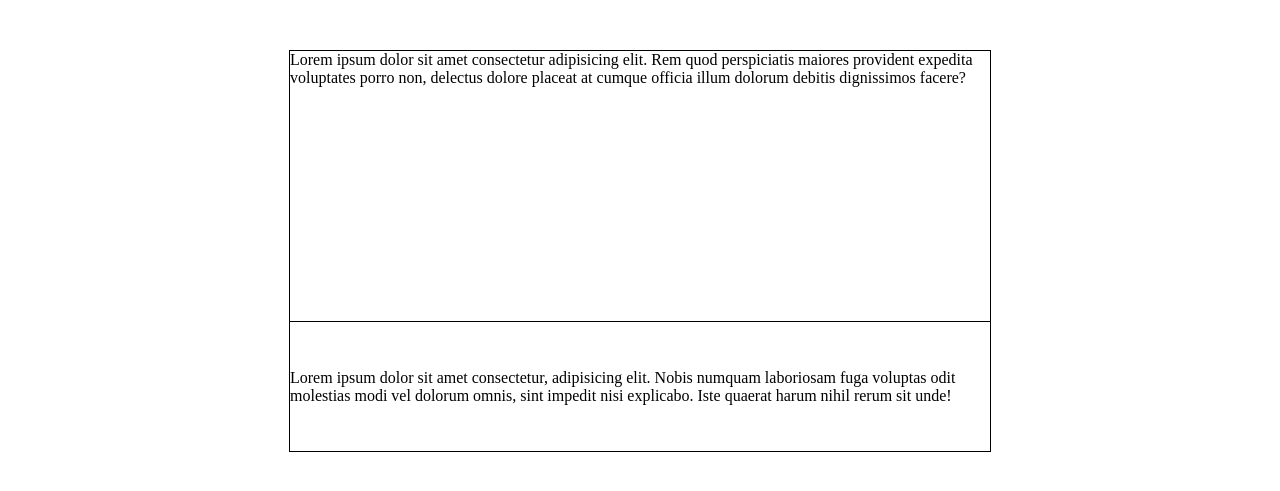
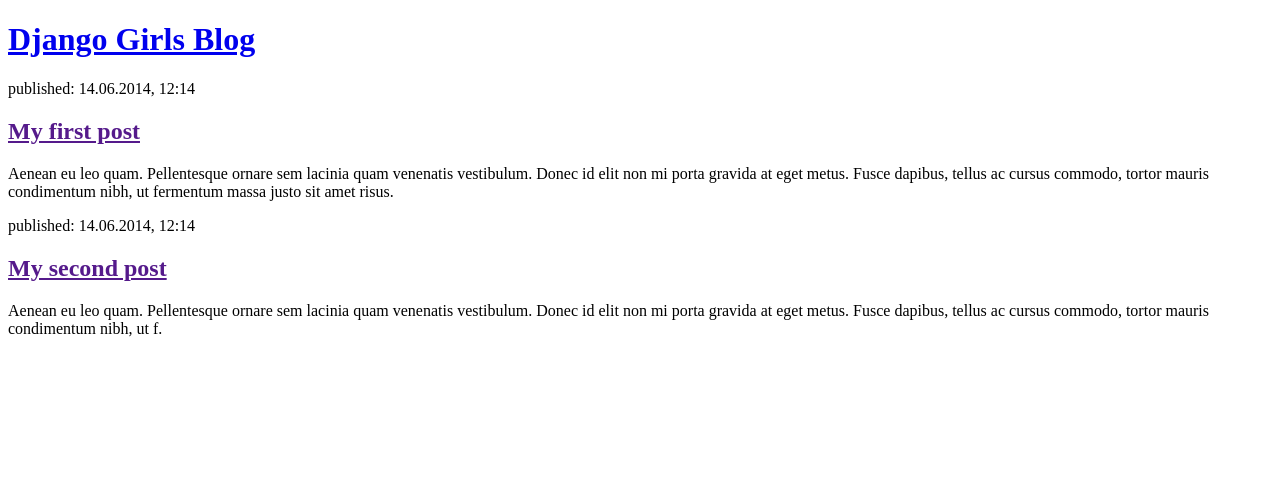
Before and after one commit to Zipko251/my-first-blog, a Django app: page / in a window 1280 px wide. Shown: the top 491 px of the page. Run offline with Django 3.2, Linux system fonts and the light colour scheme.

Commit message:
Changed the HTML for the site.

```diff
--- a/blog/static/css/blog.css
+++ /dev/null
@@ -1,20 +0,0 @@
-.grid{
-    display: grid
-}
-
-.main-block{
-    height: 400px;
-    width: 700px;
-    border-width: 1px;
-    border-style: solid;
-    position: relative;
-    margin-left:auto;
-    margin-top: 50px;
-    margin-right: auto;
-}
-
-.product-image{
-    border-bottom-style: solid;
-    border-bottom-width: 1px;
-    height: 270px;
-}
--- a/blog/templates/blog/post_list.html
+++ b/blog/templates/blog/post_list.html
@@ -1,26 +1,24 @@
 <!DOCTYPE html>
 {% load static %}
-<html lang="en">
-<head>
-    <meta charset="UTF-8">
-    <meta name="viewport" content="width=device-width, initial-scale=1.0">
-    <meta http-equiv="X-UA-Compatible" content="ie=edge">
-    <link rel="stylesheet" href="/blog/static/css/blog.css">
-    <title>Document</title>
-    <link rel="stylesheet" href="{% static 'css/blog.css' %}">
-</head>
-<body>
-    <div class="main-block grid">
-        <div class="product-image grid">
-            Lorem ipsum dolor sit amet consectetur adipisicing elit.
-            Rem quod perspiciatis maiores provident expedita voluptates porro non, delectus dolore placeat at cumque officia illum dolorum debitis dignissimos facere?
-        </div>
-        <div class="desription grid">
-            Lorem ipsum dolor sit amet consectetur, adipisicing elit.
-            Nobis numquam laboriosam fuga voluptas odit molestias modi vel dolorum omnis, sint impedit nisi explicabo.
-            Iste quaerat harum nihil rerum sit unde!
+<html>
+    <head>
+        <title>Django Girls blog</title>
+    </head>
+    <body>
+        <div>
+            <h1><a href="/">Django Girls Blog</a></h1>
         </div>
 
-    </div>
-</body>
+        <div>
+            <p>published: 14.06.2014, 12:14</p>
+            <h2><a href="">My first post</a></h2>
+            <p>Aenean eu leo quam. Pellentesque ornare sem lacinia quam venenatis vestibulum. Donec id elit non mi porta gravida at eget metus. Fusce dapibus, tellus ac cursus commodo, tortor mauris condimentum nibh, ut fermentum massa justo sit amet risus.</p>
+        </div>
+
+        <div>
+            <p>published: 14.06.2014, 12:14</p>
+            <h2><a href="">My second post</a></h2>
+            <p>Aenean eu leo quam. Pellentesque ornare sem lacinia quam venenatis vestibulum. Donec id elit non mi porta gravida at eget metus. Fusce dapibus, tellus ac cursus commodo, tortor mauris condimentum nibh, ut f.</p>
+        </div>
+    </body>
 </html>
```
